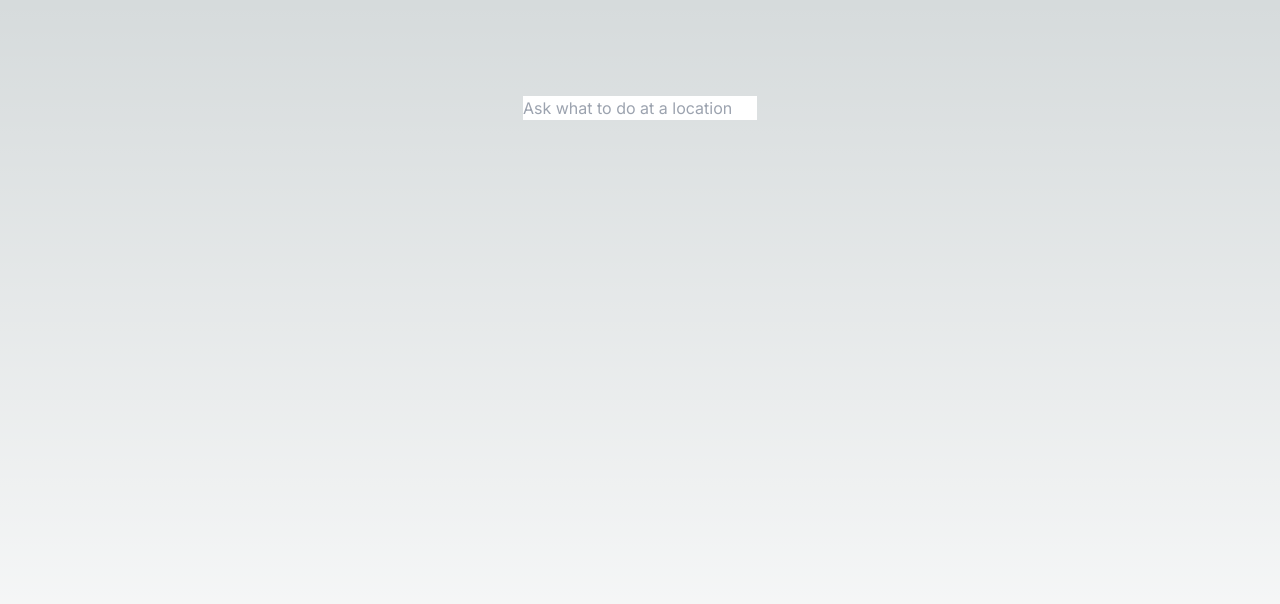
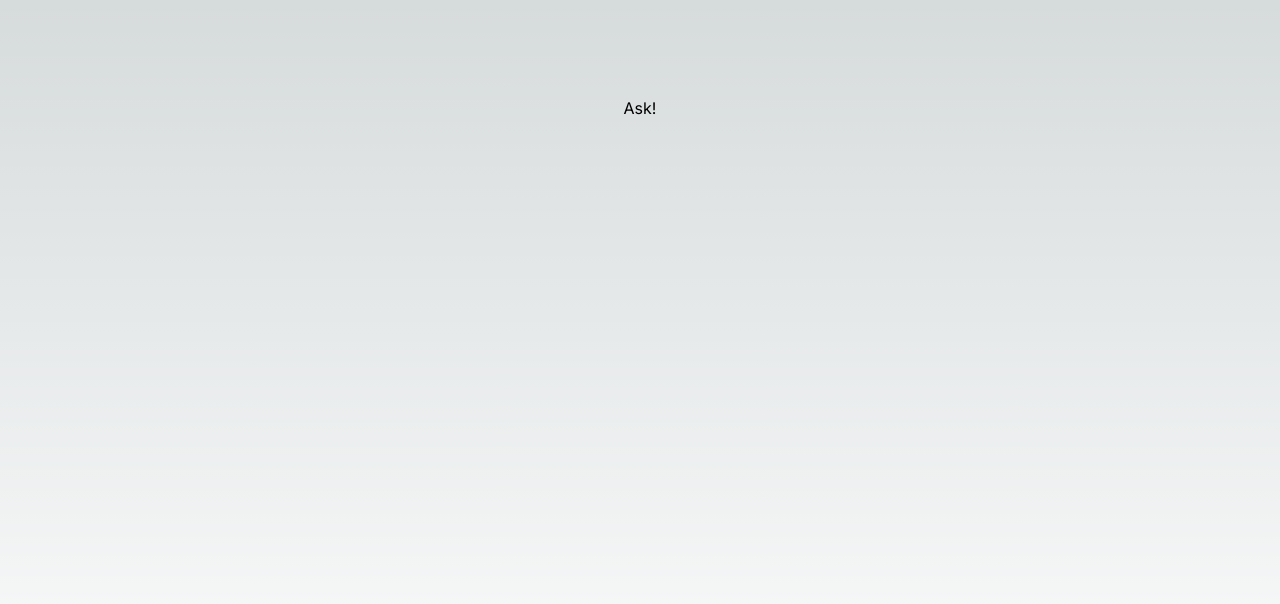
Before and after one commit to LinkedInLearning/ai-for-react-developers-5917130, a Next.js app in the folder travel-app/: page / in a window 1280 px wide. Shown: the top 604 px of the page. Built offline with nearby package versions, Linux system fonts and the light colour scheme.

Commit message:
adds changes for 02_03e

```diff
--- a/travel-app/src/app/page.js
+++ b/travel-app/src/app/page.js
@@ -1,38 +1,25 @@
 "use client";
 
-import { useChat } from "ai/react";
+import { useState } from "react";
+
+export const dynamic = "force-dynamic";
+export const maxDuration = 30;
 
 export default function Home() {
-  const {
-    messages,
-    input,
-    handleInputChange,
-    handleSubmit,
-    isLoading
-  } = useChat();
+  const [generation, setGeneration] = useState("");
   return (
     <main className="flex min-h-screen flex-col items-center justify-between p-24">
-      {messages.map((m) => (
-        <div key={m.id}>
-          {m.role === "user" ? "User: " : "AI: "}
-          {m.content}
-        </div>
-      ))}
-
-      {isLoading && (
-        <div>
-          <h1>LOADING...</h1>
-        </div>
-      )}
-
-      <form onSubmit={handleSubmit}>
-        <input
-          value={input}
-          placeholder="Ask what to do at a location"
-          onChange={handleInputChange}
-          disabled={isLoading}
-        />
-      </form>
+      <button
+        onClick={async () => {
+          const { text } = await getAnswer(
+            "What is the deepest lake in the US?"
+          );
+          setGeneration(text);
+        }}
+      >
+        Ask!
+      </button>
+      <div>{generation}</div>
     </main>
   );
 }
```
Also changed, not shown: 1 other file (tests, documents, lock files or other folders).
